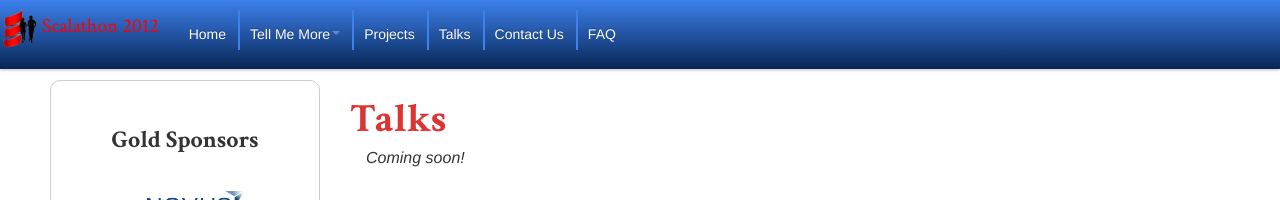
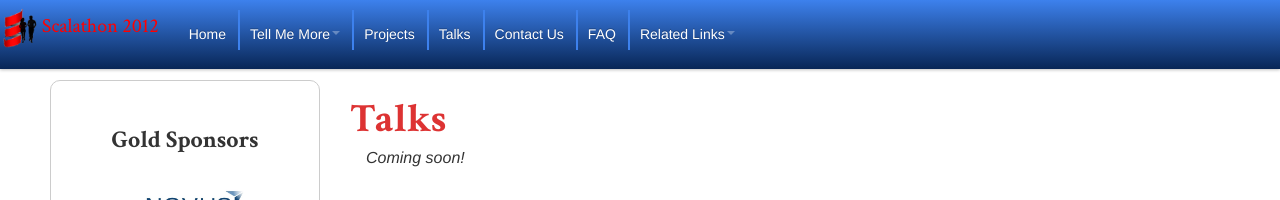
Before and after one commit to scala-phase/scalathon, a Jekyll site: the page built from 2012/talks.md, in a window 1280 px wide. Shown: the top 200 px of the page. Built offline with Jekyll 4.4.1, drawn with Linux system fonts in a browser that asks for light colours; nearby versions of some CDN libraries.

Commit message:
Updated navbar to include link to 2011. Removed 2011 from index.md

```diff
--- a/_includes/navbar-2012.html
+++ b/_includes/navbar-2012.html
@@ -39,6 +39,15 @@
           <li id="navbar-contact"><a href="contact.html">Contact&nbsp;Us</a></li>
           <li class="divider-vertical"></li>
           <li id="navbar-faq"><a href="faq.html">FAQ</a></li>
+          <li class="divider-vertical"></li>
+          <li class="dropdown" id="navbar-related">
+            <a href="#" class="dropdown-toggle" data-toggle="dropdown">
+              Related Links<b class="caret"></b>
+            </a>
+            <ul class="dropdown-menu">
+              <li><a href="/2011/">Scalathon 2011</a></li>
+            </ul>
+          </li>
         </ul>
       </div>
     </div>
```
Also changed, not shown: 2012/index.md (+0 -3 lines).
